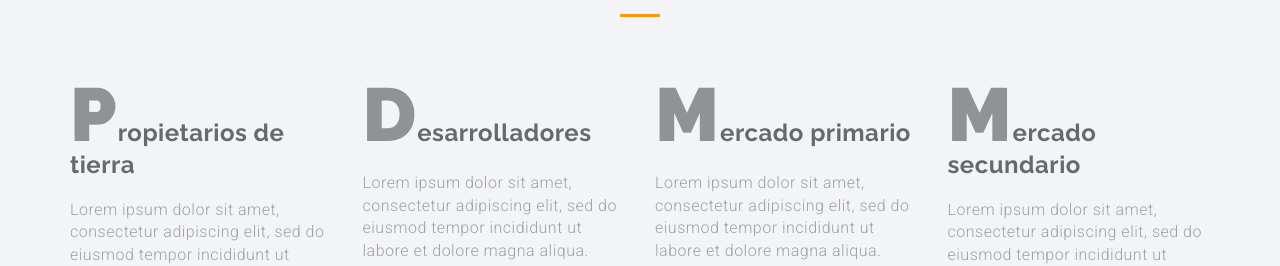
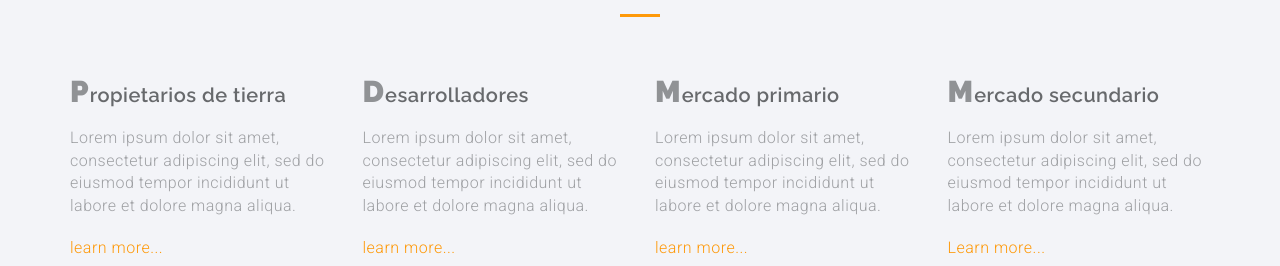
Before and after one commit to fridasolano/re-search, a plain HTML site: page index.html in a window 1280 px wide. Shown: the part 1271-1537 px from the top of the page. Drawn offline with Linux system fonts and the light colour scheme.

Commit message:
estilo de título de cadena de valor

```diff
--- a/css/style.css
+++ b/css/style.css
@@ -326,7 +326,7 @@ ul.service-list li i
 .service-item h3 span
 {
     opacity: 0.7;
-    font-size: 75px;
+    font-size: 30px;
     line-height: 1;
     text-transform: uppercase;
     letter-spacing: -5px;
@@ -335,7 +335,8 @@ ul.service-list li i
 }
 .service-item h3
 {
-    font-weight: 700;
+    font-weight: 600;
+    font-size: 20px;
 }
 .service-item p
 {
```
